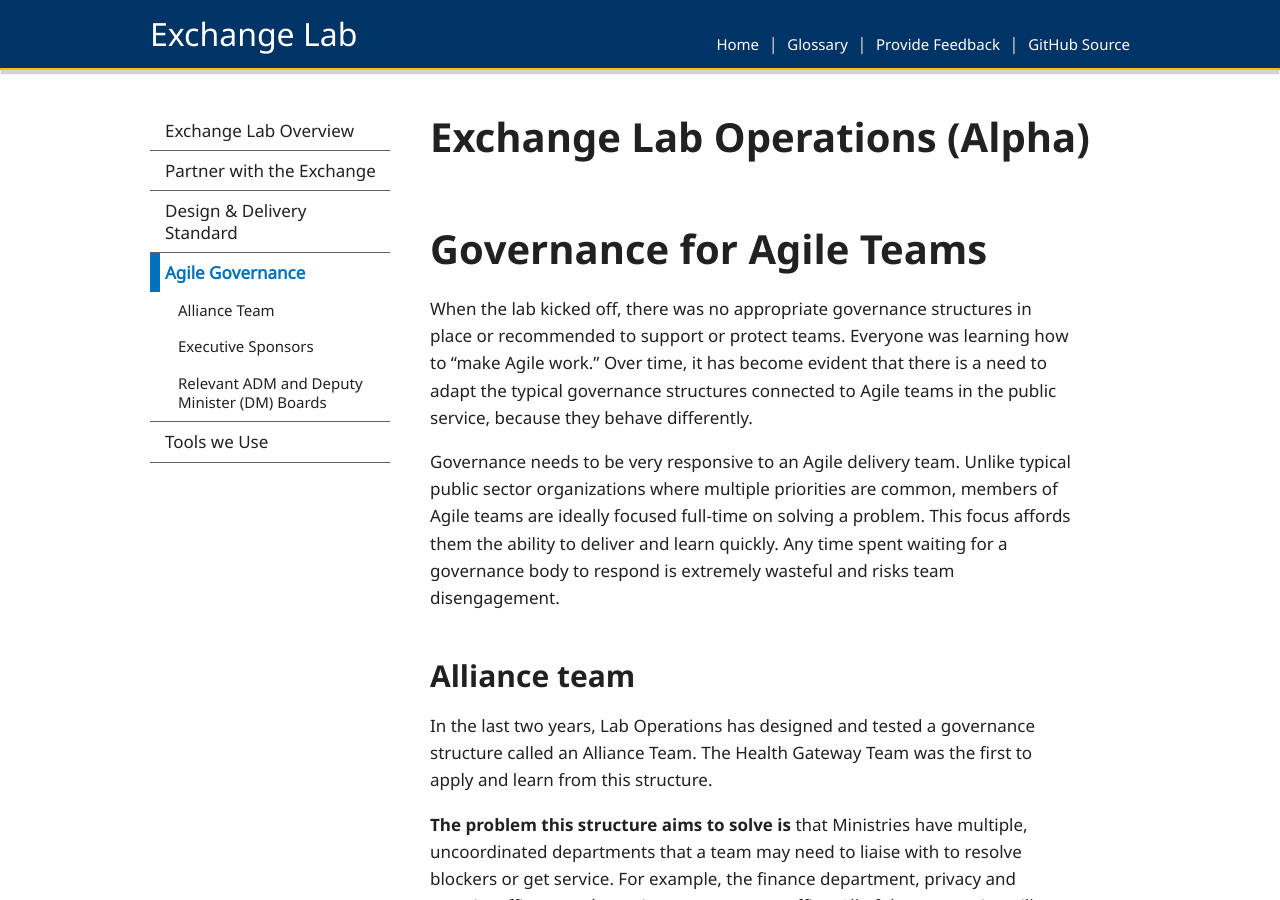
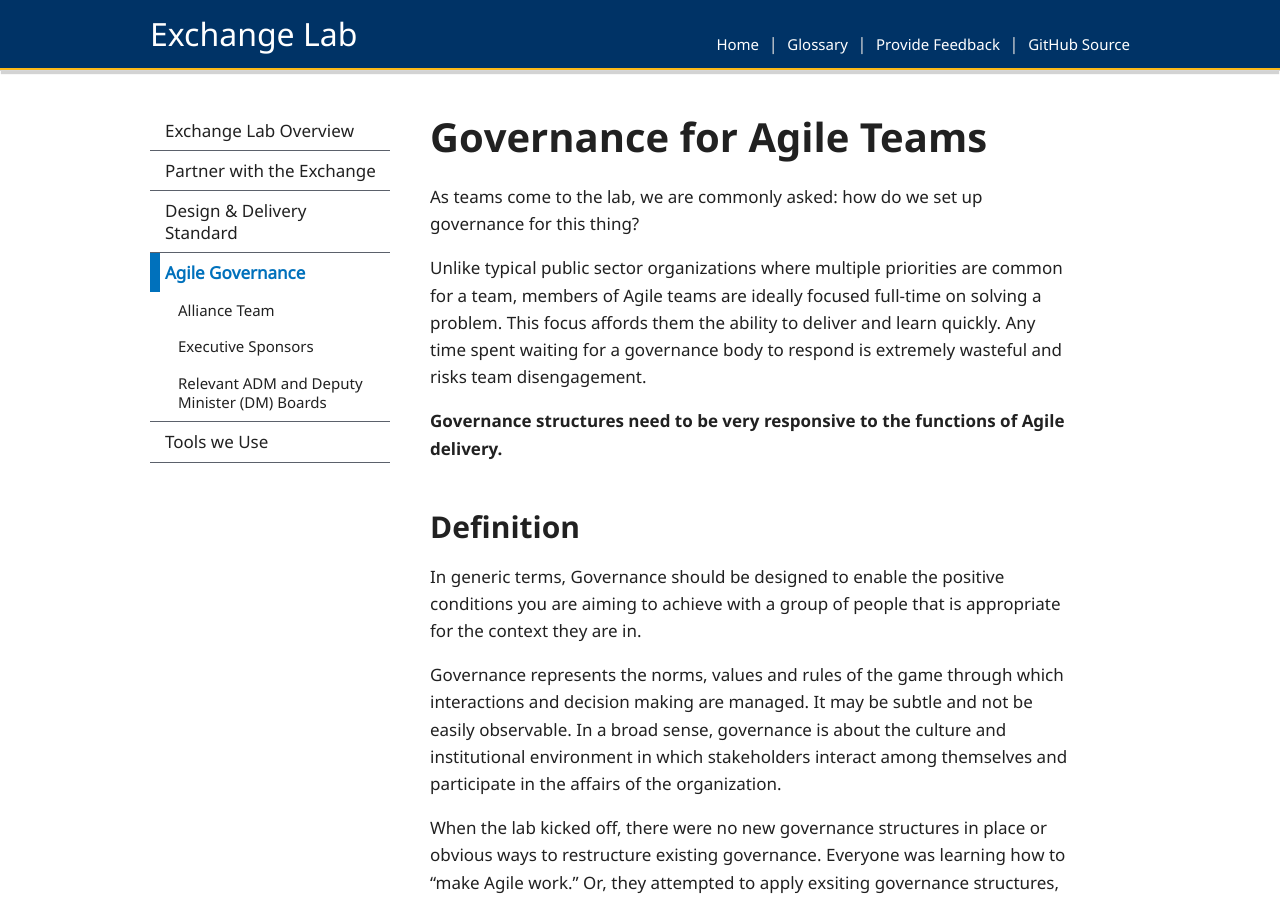
Before and after one commit to HeatherRemacle/exchangelabops, a Jekyll site: the page built from pages/governance.md, in a window 1280 px wide and 900 px high. Built offline with Jekyll 4.4.1, drawn with Linux system fonts in a browser that asks for light colours; some of the changed text lies outside the part shown.

Commit message:
Governance page and images
Refining text and structure. Adding Cynefin Framework.

```diff
--- a/pages/governance.md
+++ b/pages/governance.md
@@ -1,6 +1,6 @@
 ---
-title: Exchange Lab Operations (Alpha)
-description: This is a main page.
+title: Governance for Agile Teams
+description: Answers to common questions about governance and agile.
 permalink: /governance
 
 layout: post
@@ -14,11 +14,46 @@ subnav:
     href: '#Boards'
 
 ---
-# Governance for Agile Teams
+As teams come to the lab, we are commonly asked: how do we set up governance for this thing?
 
-When the lab kicked off, there was no appropriate governance structures in place or recommended to support or protect teams. Everyone was learning how to "make Agile work." Over time, it has become evident that there is a need to adapt the typical governance structures connected to Agile teams in the public service, because they behave differently.
+Unlike typical public sector organizations where multiple priorities are common for a team, members of Agile teams are ideally focused full-time on solving a problem. This focus affords them the ability to deliver and learn quickly. Any time spent waiting for a governance body to respond is extremely wasteful and risks team disengagement.
 
-Governance needs to be very responsive to an Agile delivery team. Unlike typical public sector organizations where multiple priorities are common, members of Agile teams are ideally focused full-time on solving a problem. This focus affords them the ability to deliver and learn quickly. Any time spent waiting for a governance body to respond is extremely wasteful and risks team disengagement.
+**Governance structures need to be very responsive to the functions of Agile delivery.**
+
+## Definition
+
+In generic terms, Governance should be designed to enable the positive conditions you are aiming to achieve with a group of people that is appropriate for the context they are in.
+
+Governance  represents the norms, values and rules of the game through which interactions and decision making are managed. It may be subtle and not be easily observable. In a broad sense, governance is about the culture and institutional environment in which stakeholders interact among themselves and participate in the affairs of the organization.
+
+When the lab kicked off, there were no new governance structures in place or obvious ways to restructure existing governance. Everyone was learning how to "make Agile work." Or, they attempted to apply exsiting governance structures, with ill-effect.
+
+Over time, it has become evident that there is a need to adapt the typical governance structures connected to Agile teams in the public service.
+
+## What is wrong with typical governance?
+
+When people in government think of governance, they often think of decision making committees. These structures are a product of hierarchy and actually reflect a process designed to slow public servants down. It includes deliberation and decision making at a table where people have limited attention and time. Where the circumstances (rules, conditions) are clear and simple enough for the table to understand, this structure can work.
+
+A committee table is ill-equipped to make most decisions related to complex problems, which are the focus of Agile teams. They have the least information about the problem and potential solutions, and simply do not have the time or methods to properly probe, sense and respond with appropriate decisions.
+
+
+## What is different about Agile Governance?
+
+Agile organizations behave differently than traditional government structures, based on a different set of assumptions about what enables productivity, risk management, and accountability, given the context they are in.
+
+**The context is very important:** not every program or problem should be addressed with Agile methods.
+
+When programs come to the lab assuming they could benefit from support to become Agile, we first inspect their context. We use the Cyenfin Framework as a guide to determine if they are operating in complexity first.
+
+<a href="https://youtu.be/epXqgrm2hs4" target="_blank"><img src="http://github.com/HeatherRemacle/exchangelabops/assets/video-cynefin.png">
+alt="Making Sense of Complexity - an introduction to Cynefin" width="450" height="251" border="10" align="center"/></a>
+
+Some key questions for how to design governance appropriate for agile organizations and teams would be:
+
+- How do we ensure interactions enable maximum velocity for a product team, that is burning public funding full time on a focused problem?
+- How do we enable decision making that leads to rapid learning and incremental delivery of working software over a period of weeks?
+- How do we place those with overall accountability (senior leaders) in a position to have significant positive impact on the productivity of a team and the suitability of a product?
+
 
 ## Alliance team
 In the last two years, Lab Operations has designed and tested a governance structure called an Alliance Team. The Health Gateway Team was the first to apply and learn from this structure.
@@ -55,6 +90,19 @@ These sponsors are engaged directly by the Product Owner and by the Alliance tea
 ### DM Board on Public Sector Reform
 
 
+Ultimately, if we are building Agile teams, we should be focused on how to help them get results. These teams are full-time and focused on solving for user’s needs and deliver value more quickly than traditional (waterfall) methods. They have a high burn rate on resources, but they manage risk in small increments, so they require quick feedback cycles. The governance needs to be equally responsive.
+
+The second question assumes that an Agile team can work with a traditional governance structure. This might include multiple levels of approval designed to slow decision making. This governance design is effective where high levels of known risk require management across an enterprise. While this is a helpful and required structure for a variety of public sector functions, it is not effective for Agile teams.
+
+Agile is appropriately applied when we are solving complex problems where risks to effective delivery are unknown until we receive feedback from end users.
+
+High bureaucracy reflects low trust and slows down learning.
+If your organization is seeking to deliver using agile methods, then we’d expect a focus on building high performing teams. These teams are empowered to manage their work in ways that shrink risks associated with decisions through iterative and incremental work. They require quick feedback loops for learning.
+
+If you are trying to create these teams, you should be adjusting your governance model or executive leadership expectations and behaviours. Otherwise, your investment in the talent and delivery will not be optimized. You may also be at risk of creating an aversion to agile methods overall, as people new to this way of working may abandon it out of frustration without the right governance conditions.
+
+Check out this Agile Product Owner in a Nutshell video (15 minutes) to get a sense of what a team is capable of, and to understand why we need to rethink the application of standard committee structures for governance:
+
 
 <br/>
 [Back to the Top](#)
```
Also changed, not shown: other parts of pages/governance.md (+1 -1 lines), assets/img/video-PO-in-a-nutshell.png (added), assets/img/video-cynefin.png (added).
